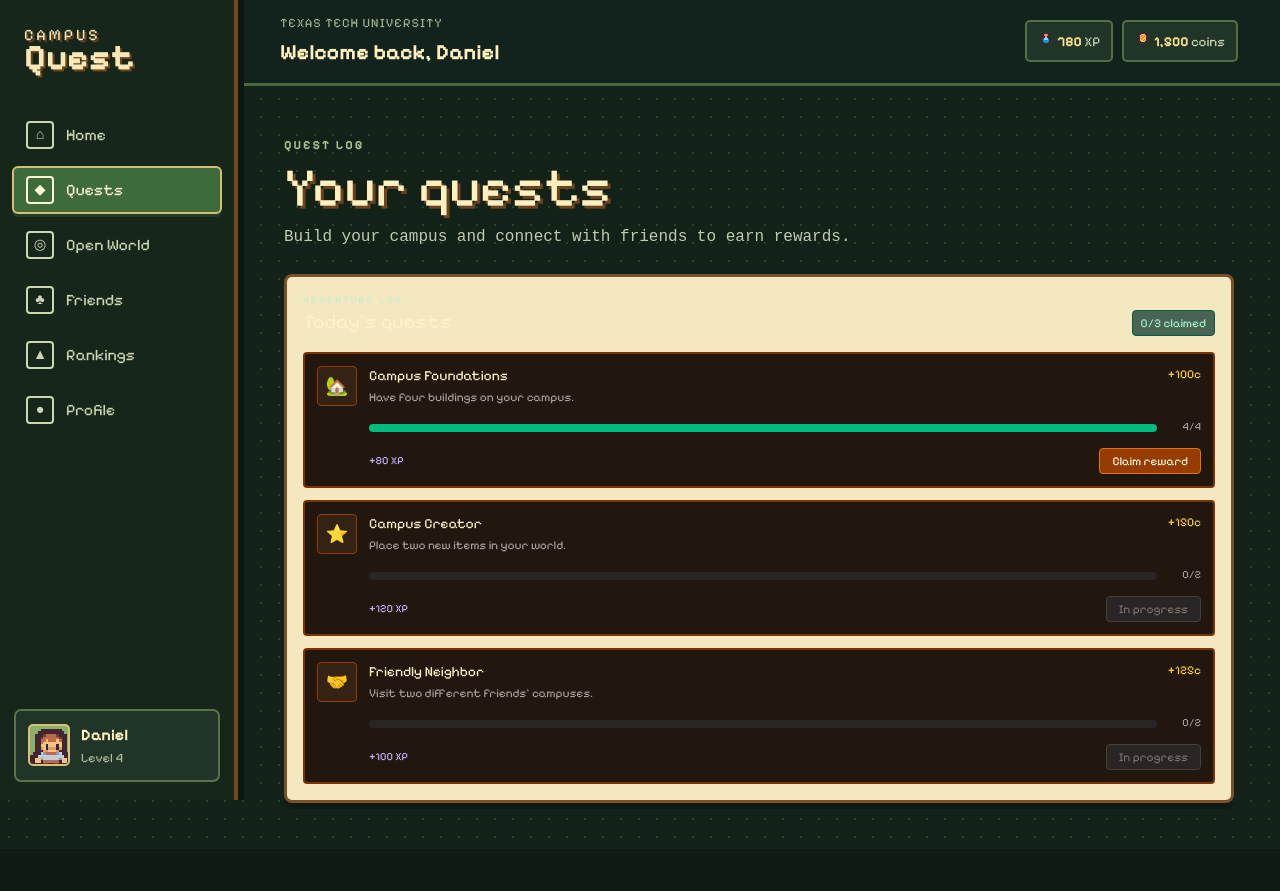
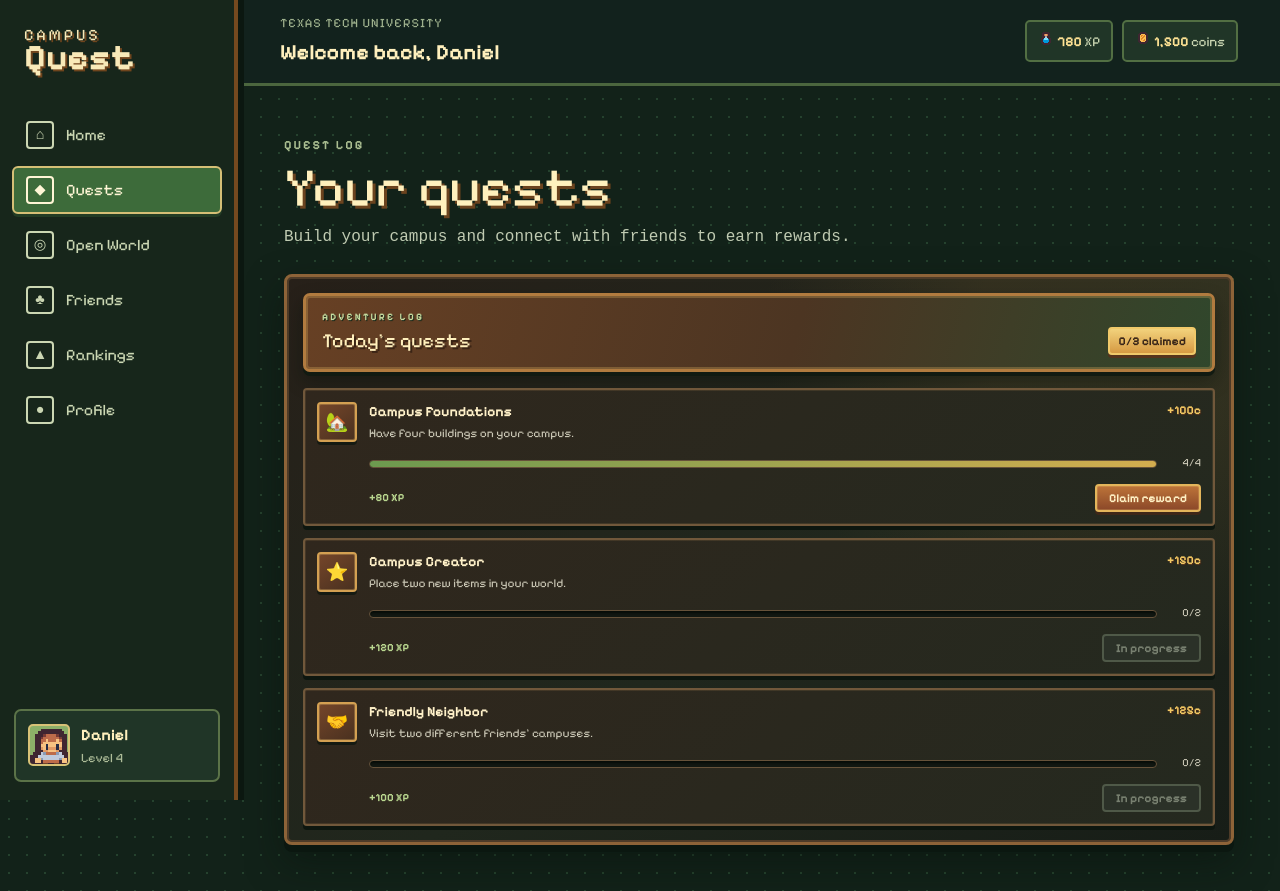
Before and after one commit to VictorFagbohun/HackWest, a Next.js app: page /dashboard/quests in a window 1280 px wide. Before the commit the page ends 849 px from the top, so only its background shows below. Built offline with nearby package versions, Linux system fonts and the light colour scheme.

Commit message:
Restyle quest panel

```diff
--- a/app/components/quests/QuestPanel.tsx
+++ b/app/components/quests/QuestPanel.tsx
@@ -16,12 +16,12 @@ export function QuestPanel({ quests, onClaim }: QuestPanelProps) {
 
   return (
     <section aria-labelledby="quests-heading">
-      <div className="mb-4 flex items-end justify-between gap-3">
+      <div className="quest-panel-header mb-4 flex items-end justify-between gap-3">
         <div>
-          <p className="text-[10px] uppercase tracking-[0.22em] text-emerald-200/60">Adventure log</p>
-          <h2 id="quests-heading" className="text-xl text-amber-100">Today&apos;s quests</h2>
+          <p className="quest-panel-eyebrow text-[10px] uppercase tracking-[0.22em]">Adventure log</p>
+          <h2 id="quests-heading" className="quest-panel-title text-xl">Today&apos;s quests</h2>
         </div>
-        <span className="rounded border border-emerald-800 bg-emerald-950/70 px-2 py-1 text-xs text-emerald-200">
+        <span className="quest-panel-count rounded px-2 py-1 text-xs">
           {completed}/{quests.length} claimed
         </span>
       </div>
@@ -33,31 +33,31 @@ export function QuestPanel({ quests, onClaim }: QuestPanelProps) {
           const ready = progress >= quest.goal;
 
           return (
-            <article key={quest.id} className={`rounded border-2 p-3 ${quest.claimed ? "border-emerald-900/70 bg-emerald-950/40" : "border-amber-900 bg-[#21170f]"}`}>
+            <article key={quest.id} className={`quest-panel-card rounded border-2 p-3 ${quest.claimed ? "quest-panel-card-claimed" : ""}`}>
               <div className="flex gap-3">
-                <div className="flex h-10 w-10 shrink-0 items-center justify-center rounded border border-amber-800 bg-[#342315] text-lg" aria-hidden="true">
+                <div className="quest-panel-category-icon flex h-10 w-10 shrink-0 items-center justify-center rounded text-lg" aria-hidden="true">
                   {categoryIcon[quest.category]}
                 </div>
                 <div className="min-w-0 flex-1">
                   <div className="flex items-start justify-between gap-2">
                     <div>
-                      <p className="text-sm text-amber-100">{quest.title}</p>
-                      <p className="mt-0.5 text-xs leading-relaxed text-stone-400">{quest.description}</p>
+                      <p className="quest-panel-quest-title text-sm">{quest.title}</p>
+                      <p className="quest-panel-description mt-0.5 text-xs leading-relaxed">{quest.description}</p>
                     </div>
-                    <span className="shrink-0 text-xs text-amber-300">+{quest.rewardCoins}c</span>
+                    <span className="quest-panel-coins shrink-0 text-xs">+{quest.rewardCoins}c</span>
                   </div>
                   <div className="mt-3 flex items-center gap-2">
-                    <div className="h-2 flex-1 overflow-hidden rounded bg-stone-800" role="progressbar" aria-label={`${quest.title} progress`} aria-valuemin={0} aria-valuemax={quest.goal} aria-valuenow={progress}>
-                      <div className="h-full bg-emerald-500 transition-all" style={{ width: `${percent}%` }} />
+                    <div className="quest-panel-progress h-2 flex-1 overflow-hidden rounded" role="progressbar" aria-label={`${quest.title} progress`} aria-valuemin={0} aria-valuemax={quest.goal} aria-valuenow={progress}>
+                      <div className="quest-panel-progress-fill h-full transition-all" style={{ width: `${percent}%` }} />
                     </div>
-                    <span className="w-9 text-right text-[11px] text-stone-400">{progress}/{quest.goal}</span>
+                    <span className="quest-panel-progress-value w-9 text-right text-[11px]">{progress}/{quest.goal}</span>
                   </div>
                   <div className="mt-3 flex items-center justify-between">
-                    <span className="text-[11px] text-violet-300">+{quest.rewardXp} XP</span>
+                    <span className="quest-panel-xp text-[11px]">+{quest.rewardXp} XP</span>
                     {quest.claimed ? (
-                      <span className="text-xs text-emerald-300">✓ Claimed</span>
+                      <span className="quest-panel-claimed text-xs">✓ Claimed</span>
                     ) : (
-                      <button type="button" disabled={!ready} onClick={() => onClaim(quest)} className="rounded border border-amber-600 bg-amber-800 px-3 py-1 text-xs text-amber-50 transition hover:bg-amber-700 disabled:cursor-not-allowed disabled:border-stone-700 disabled:bg-stone-800 disabled:text-stone-500">
+                      <button type="button" disabled={!ready} onClick={() => onClaim(quest)} className="quest-panel-action rounded px-3 py-1 text-xs transition disabled:cursor-not-allowed">
                         {ready ? "Claim reward" : "In progress"}
                       </button>
                     )}
--- a/app/dashboard/SocialQuestSections.tsx
+++ b/app/dashboard/SocialQuestSections.tsx
@@ -37,7 +37,7 @@ export function DashboardQuestsPage() {
         title="Your quests"
         description="Build your campus and connect with friends to earn rewards."
       />
-      <div className="dashboard-panel p-4">
+      <div className="dashboard-panel quest-panel-surface p-4">
         <QuestPanel quests={quests} onClaim={claimQuest} />
       </div>
     </div>
--- a/app/globals.css
+++ b/app/globals.css
@@ -1100,6 +1100,126 @@ canvas {
   gap: 12px;
 }
 
+.quest-panel-surface {
+  border-color: #8d6338;
+  background:
+    radial-gradient(circle at 88% 8%, #8c67302b 0 14%, transparent 36%),
+    linear-gradient(145deg, #272019 0%, #20271d 54%, #171d17 100%);
+  box-shadow: inset 0 0 0 2px #4d3b28, 0 7px 0 #0b1710, 0 16px 36px #08110c80;
+}
+
+.quest-panel-header {
+  flex-wrap: wrap;
+  padding: 14px 16px;
+  border: 3px solid #b17b3f;
+  border-radius: 7px;
+  background:
+    linear-gradient(105deg, #674024 0%, #4c3522 54%, #30472c 100%);
+  box-shadow: inset 0 0 0 2px #d0a45a55, 0 4px 0 #111a11, 0 9px 18px #07100b66;
+}
+
+.quest-panel-eyebrow {
+  color: #c6dca0;
+  font-weight: 700;
+  text-shadow: 1px 1px 0 #1b2818;
+}
+
+.quest-panel-title {
+  margin-top: 2px;
+  color: #fff0bd;
+  text-shadow: 2px 2px 0 #3a2415;
+}
+
+.quest-panel-count {
+  border: 2px solid #f0c96a;
+  background: linear-gradient(180deg, #f2d27c 0%, #d69a43 100%);
+  color: #392518;
+  font-weight: 700;
+  box-shadow: 0 3px 0 #56331c;
+}
+
+.quest-panel-card {
+  border-color: #71583b;
+  background: linear-gradient(135deg, #30271d 0%, #24291f 100%);
+  box-shadow: inset 0 0 0 1px #a4804d2e, 0 4px 0 #0d160f;
+  color: #f7efd8;
+  transition: border-color 150ms ease, transform 150ms ease, box-shadow 150ms ease;
+}
+
+.quest-panel-card:hover {
+  border-color: #c6924d;
+  transform: translateY(-2px);
+  box-shadow: inset 0 0 0 1px #d5a75c4d, 0 6px 0 #0d160f, 0 10px 20px #07100b66;
+}
+
+.quest-panel-card-claimed {
+  border-color: #6f8e52;
+  background: linear-gradient(135deg, #273522 0%, #303b25 100%);
+}
+
+.quest-panel-category-icon {
+  border: 2px solid #d4a052;
+  background: linear-gradient(145deg, #75462a 0%, #49301f 100%);
+  box-shadow: inset 0 0 0 1px #eac06b4d, 0 3px 0 #151a12;
+}
+
+.quest-panel-quest-title {
+  color: #fff1c9;
+  font-weight: 700;
+}
+
+.quest-panel-description,
+.quest-panel-progress-value {
+  color: #c8c5b3;
+}
+
+.quest-panel-coins {
+  color: #f3c963;
+  font-weight: 700;
+  text-shadow: 1px 1px 0 #422719;
+}
+
+.quest-panel-progress {
+  border: 1px solid #66523a;
+  background: #111711;
+  box-shadow: inset 0 2px 2px #070c08;
+}
+
+.quest-panel-progress-fill {
+  background: linear-gradient(90deg, #6c9a4f 0%, #d3ad4f 100%);
+  box-shadow: 0 0 7px #d7b05266;
+}
+
+.quest-panel-xp {
+  color: #b9d68f;
+  font-weight: 700;
+}
+
+.quest-panel-claimed {
+  color: #b8df83;
+  font-weight: 700;
+}
+
+.quest-panel-action {
+  border: 2px solid #e3b55b;
+  background: linear-gradient(180deg, #bd7439 0%, #8b4829 100%);
+  box-shadow: inset 0 0 0 1px #ebbe6c40, 0 3px 0 #3e2718;
+  color: #fff1c4;
+  font-weight: 700;
+}
+
+.quest-panel-action:hover:not(:disabled) {
+  filter: brightness(1.12);
+  transform: translateY(-1px);
+}
+
+.quest-panel-action:disabled {
+  border-color: #4f5948;
+  background: #2b3128;
+  box-shadow: none;
+  color: #788070;
+}
+
 .dashboard-quest-grid {
   grid-template-columns: repeat(2, minmax(0, 1fr));
   gap: 18px;
```
